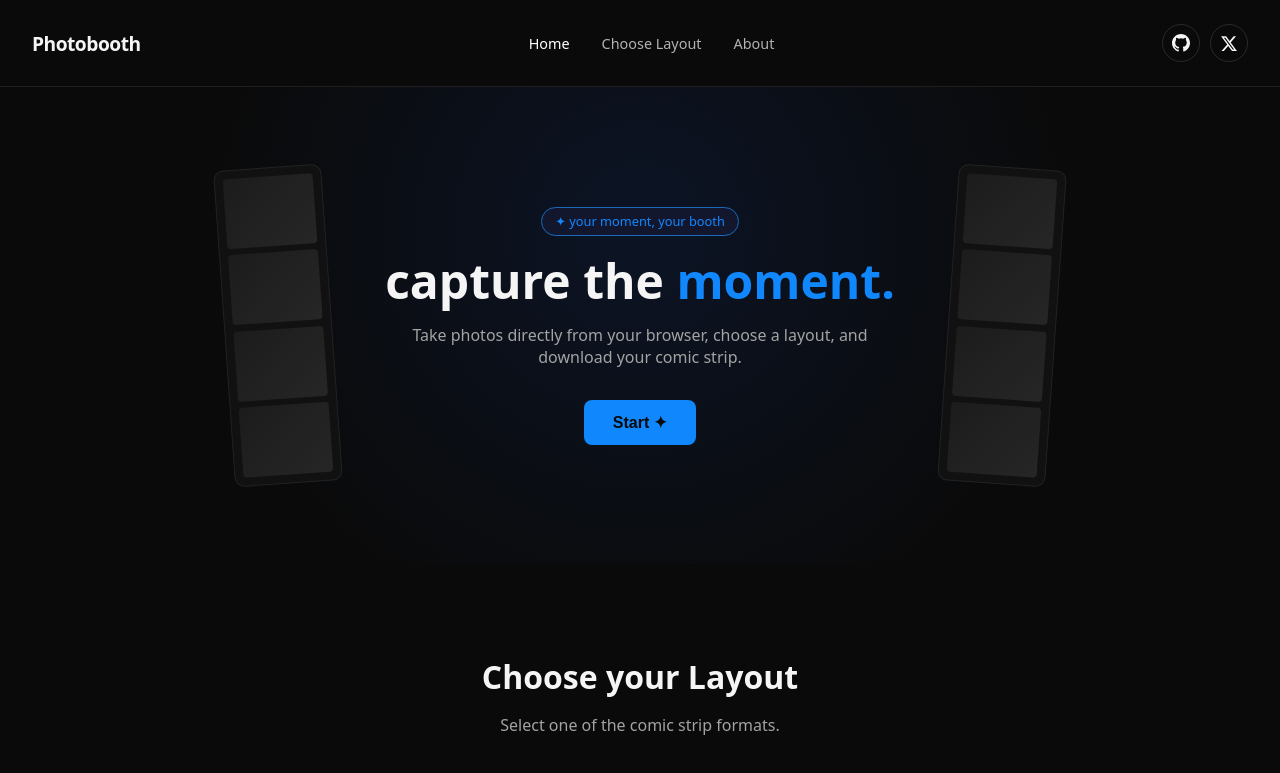
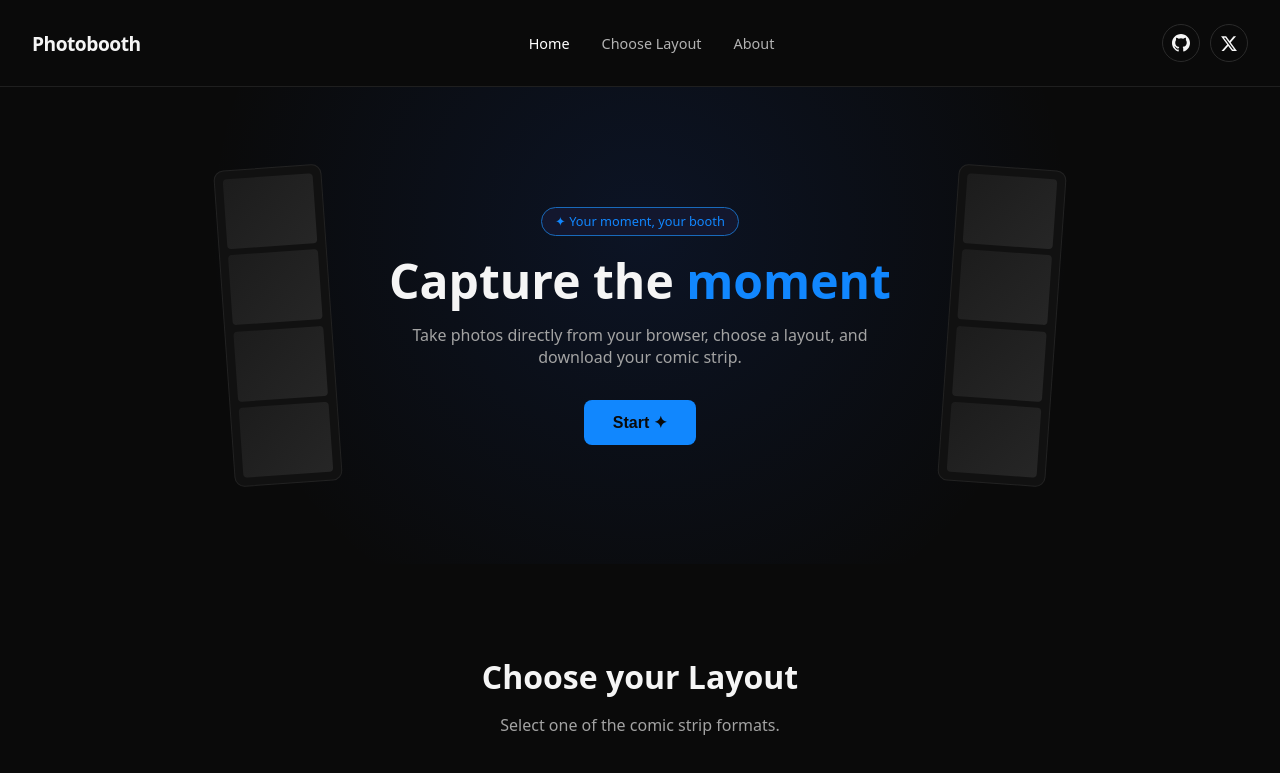
Before and after one commit to preislerbtw/web-photobooth, a React (Vite) app in the folder photobooth/: page / in a window 1280 px wide. Shown: the top 773 px of the page. Built offline with nearby package versions, Linux system fonts and the light colour scheme.

Commit message:
feat: did some changes on jsx files again lol

```diff
--- a/photobooth/src/components/Landing.jsx
+++ b/photobooth/src/components/Landing.jsx
@@ -26,9 +26,9 @@
         </div>
 
         <div className="hero-content">
-          <span className="hero-tag">✦ your moment, your booth</span>
+          <span className="hero-tag">✦ Your moment, your booth</span>
           <h1>
-            capture the <span className="accent">moment.</span>
+            Capture the <span className="accent">moment</span>
           </h1>
           <p>Take photos directly from your browser, choose a layout, and download your comic strip.</p>
           <button className="btn-start" onClick={() => onStart(selectedLayout)}>
```
